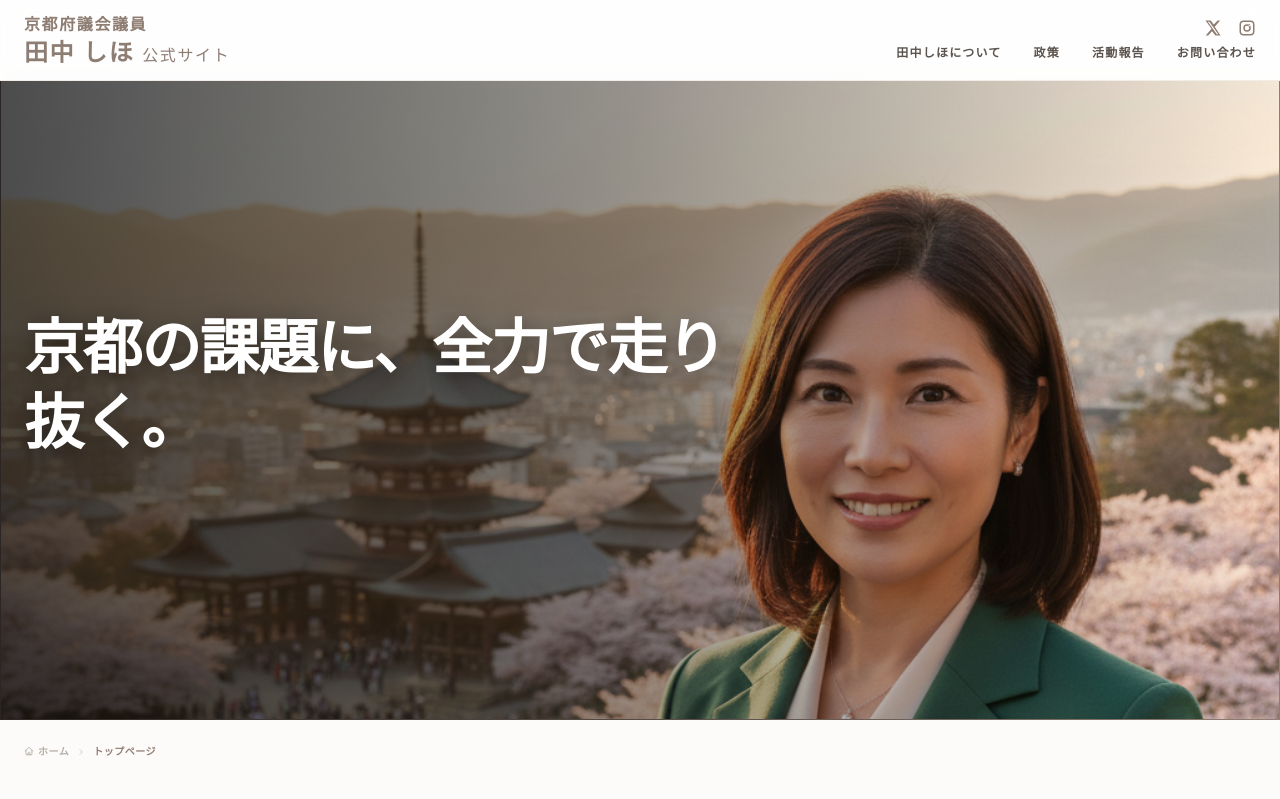
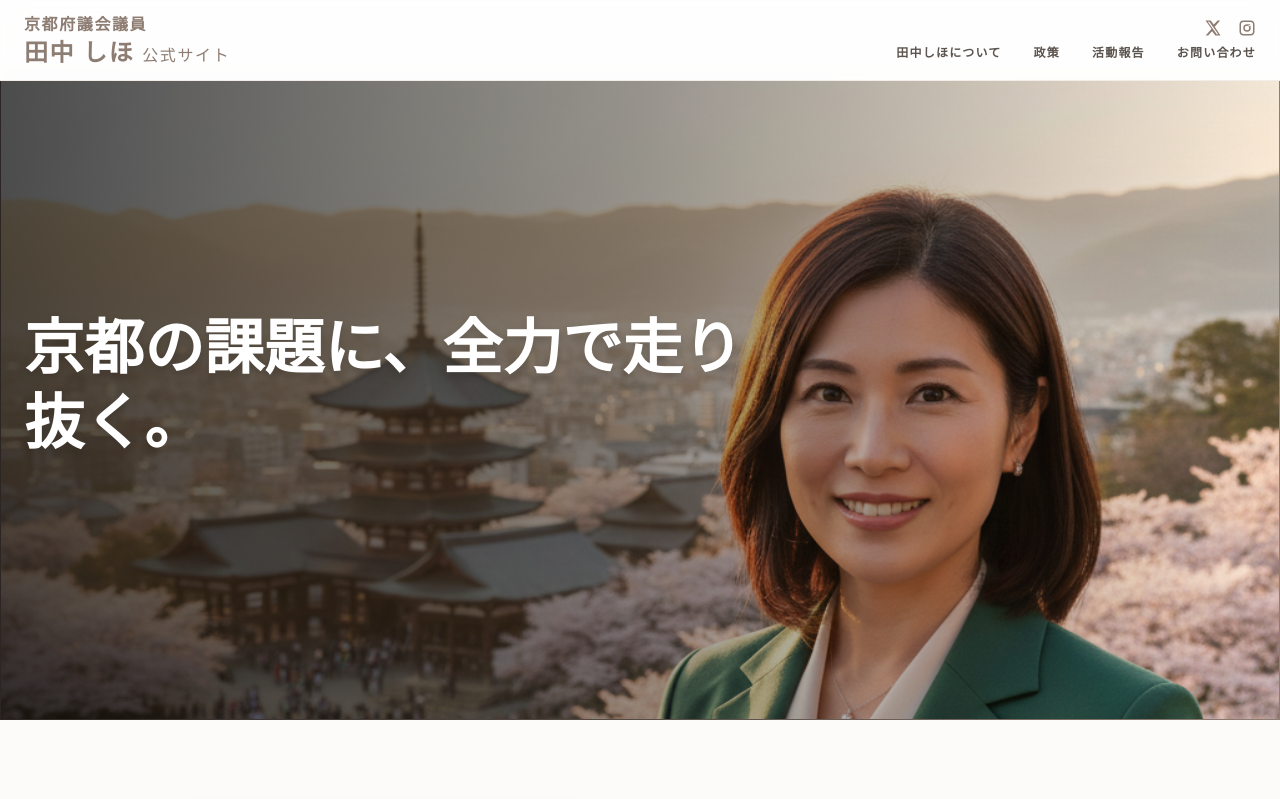
Before and after one commit to kokutan4/kobayasi-kaihen_ver.2, a Next.js app: page / in a window 1280 px wide. Shown: the top 799 px of the page. Built offline with nearby package versions, Linux system fonts and the light colour scheme.

Commit message:
画像調整

```diff
--- a/app/page.tsx
+++ b/app/page.tsx
@@ -83,47 +83,32 @@ export default function HomePage() {
         <main className="pt-20">
         {/* --- 2. ヒーローセクション --- */}
         <section className="relative h-[60vh] md:h-[80vh] flex items-center overflow-hidden bg-[#8E7D73]">
-      {/* 1. 背景画像エリア（装飾用: aria-hidden） */}
-      <div className="absolute inset-0 z-0" aria-hidden="true">
+
+          {/* 背景画像の表示エリアを max-w-7xl に制限し、mx-auto で中央寄せにする */}
+          <div className="absolute inset-0 z-0 max-w-7xl mx-auto w-full" aria-hidden="true">
             <Image
               src="/img/giin.png"
               alt=""
               fill
-          /* object-[横の位置_縦の位置]
-            横：100% (右端)
-            縦：20% (上から20%の位置を中心に持ってくる＝全体的に画像が下に下がる)
-          */
-          className="object-cover object-[100%_20%]"
+              className="object-cover object-right md:object-[100%_20%]"
               priority
             />
           </div>
 
-      {/* 2. 背景グラデーション・オーバーレイ（文字可読性向上） */}
-      <div className="absolute inset-0 bg-gradient-to-r from-black/70 via-black/40 to-transparent z-10" />
+          {/* グラデーションも画像と同じ範囲に合わせる */}
+          <div className="absolute inset-0 bg-gradient-to-r from-black/70 via-black/40 to-transparent z-10 max-w-7xl mx-auto w-full" />
 
-      {/* 3. コンテンツ（左テキスト / 右写真） */}
-      <div className="container mx-auto px-6 relative z-20 w-full">
+          {/* コンテンツエリア */}
+          <div className="container mx-auto px-6 relative z-20 w-full max-w-7xl">
             <div className="flex flex-col md:flex-row items-center">
-          {/* 左：テキスト（幅 60%） */}
               <div className="w-full md:w-3/5 text-left text-white">
-            <h2 className="text-3xl md:text-5xl lg:text-6xl font-serif font-bold leading-tight mb-8 tracking-tight drop-shadow-[0_4px_12px_rgba(0,0,0,0.5)]">
+                <h2 className="text-3xl md:text-5xl lg:text-6xl font-serif font-bold leading-tight mb-8 drop-shadow-lg">
                   京都の課題に、<br className="md:hidden" />全力で走り抜く。
                 </h2>
               </div>
             </div>
           </div>
         </section>
-
-
-
-          {/* --- 3. パンくずリスト --- */}
-          <nav className="max-w-7xl mx-auto px-6 py-6 flex items-center gap-2 text-[10px] font-bold tracking-wider text-[#B5ADA5]">
-            <Link href="/" className="hover:text-[#8E7D73] flex items-center gap-1">
-              <HiOutlineHome className="mb-0.5" /> ホーム
-            </Link>
-            <HiOutlineChevronRight size={8} />
-            <span className="text-[#8E7D73]">トップページ</span>
-          </nav>
 
           {/* --- 4. 自己紹介セクション --- */}
           <div className="max-w-5xl mx-auto px-6">
```
Lines whose indentation alone changed are shown as unchanged.
